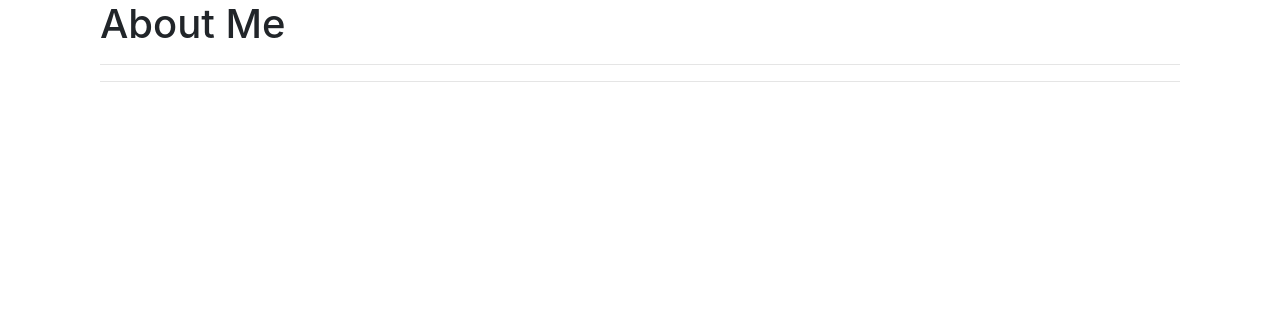
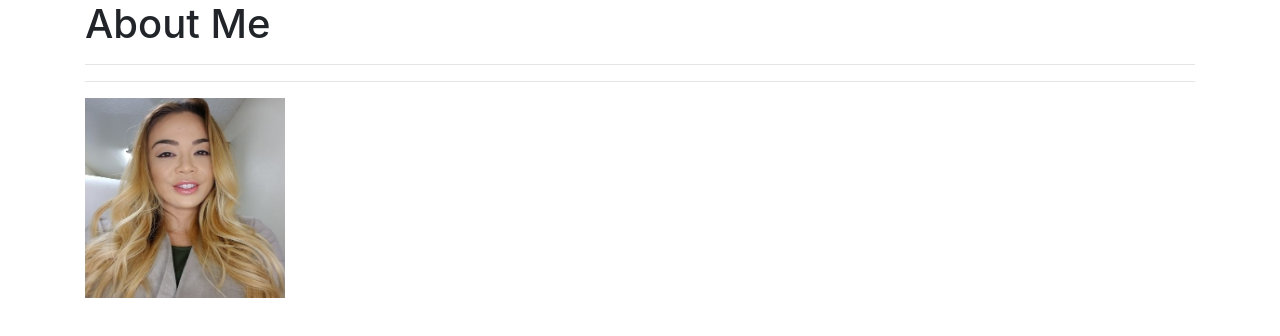
Before and after one commit to koa2019/bootstrap-portfolio, a plain HTML site: page index.html in a window 1280 px wide. Drawn offline with nearby package versions, Linux system fonts and the light colour scheme.

Commit message:
added 2nd row with a left-aligned column & set bio img into it

```diff
--- a/index.html
+++ b/index.html
@@ -19,16 +19,29 @@
 <body>
 
     <div class="container">
-        <div class="container">
-            <div class="row">
-                <div class="col-md-12">
-                    <h1>About Me</h1>
 
-                    <hr>
-                    <hr>
 
-                </div>
+        <div class="row">  <!-- header row  -->
+
+            <div class="col-md-12">
+
+                <h1>About Me</h1>
+                <hr>
+                <hr>
+
             </div>
+        </div>
+
+
+        <div class="row">  <!-- row to contain bio & pic -->
+
+            <div class="col-md-4"> <!--pic column-->
+
+                <img src="assets/images/duf_thumbnail (2).jpg" alt="Portrait" width="200" height="200" />
+
+            </div>
+
+
         </div>
     </div>
 
```
Also changed, not shown: assets/images/bruce-lee_c_200x200.jpg (added), assets/images/chuck-norris_c_200x200.jpg (added), assets/images/duf_thumbnail (2).jpg (added), assets/images/jackie-chan_c_200x200.jpg (added).
